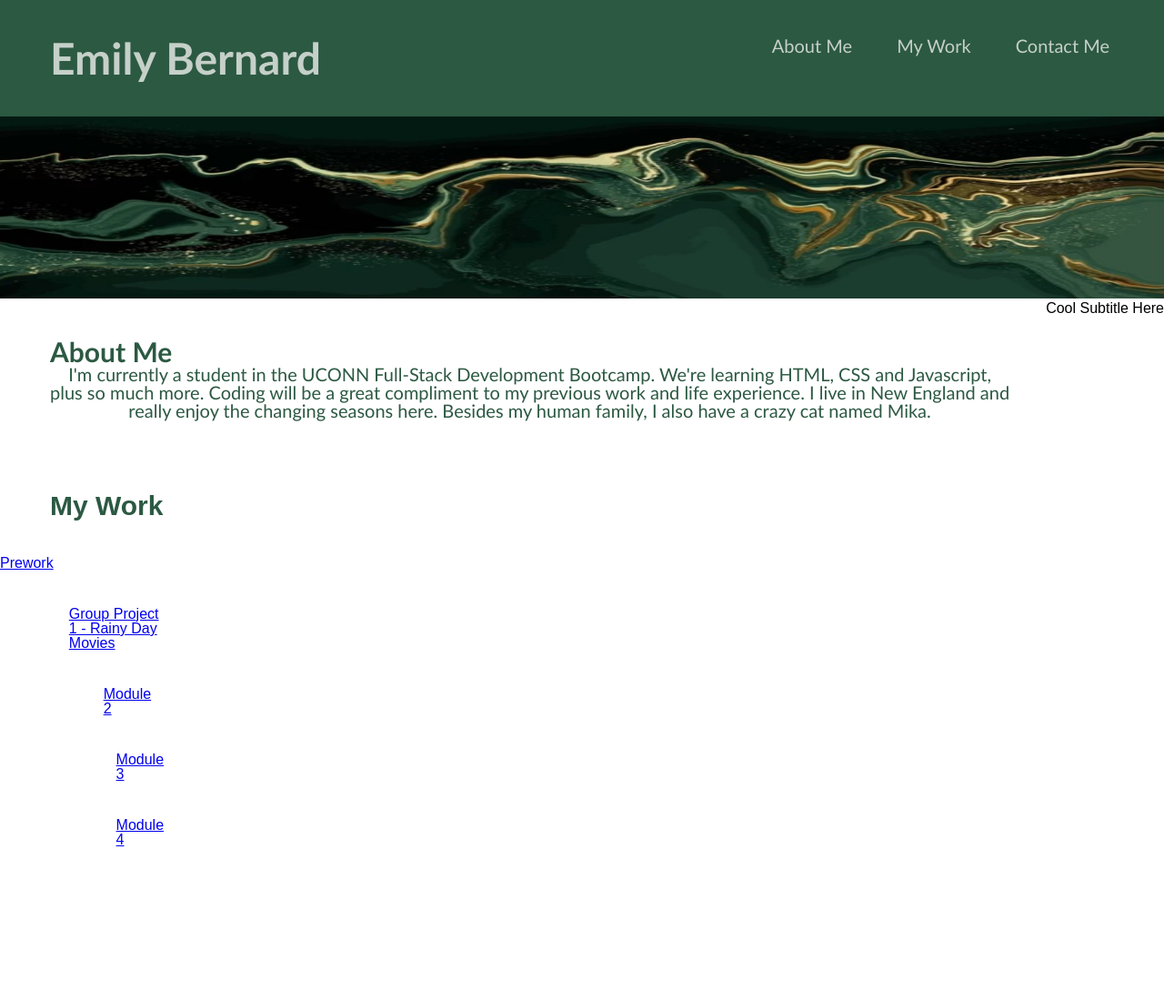
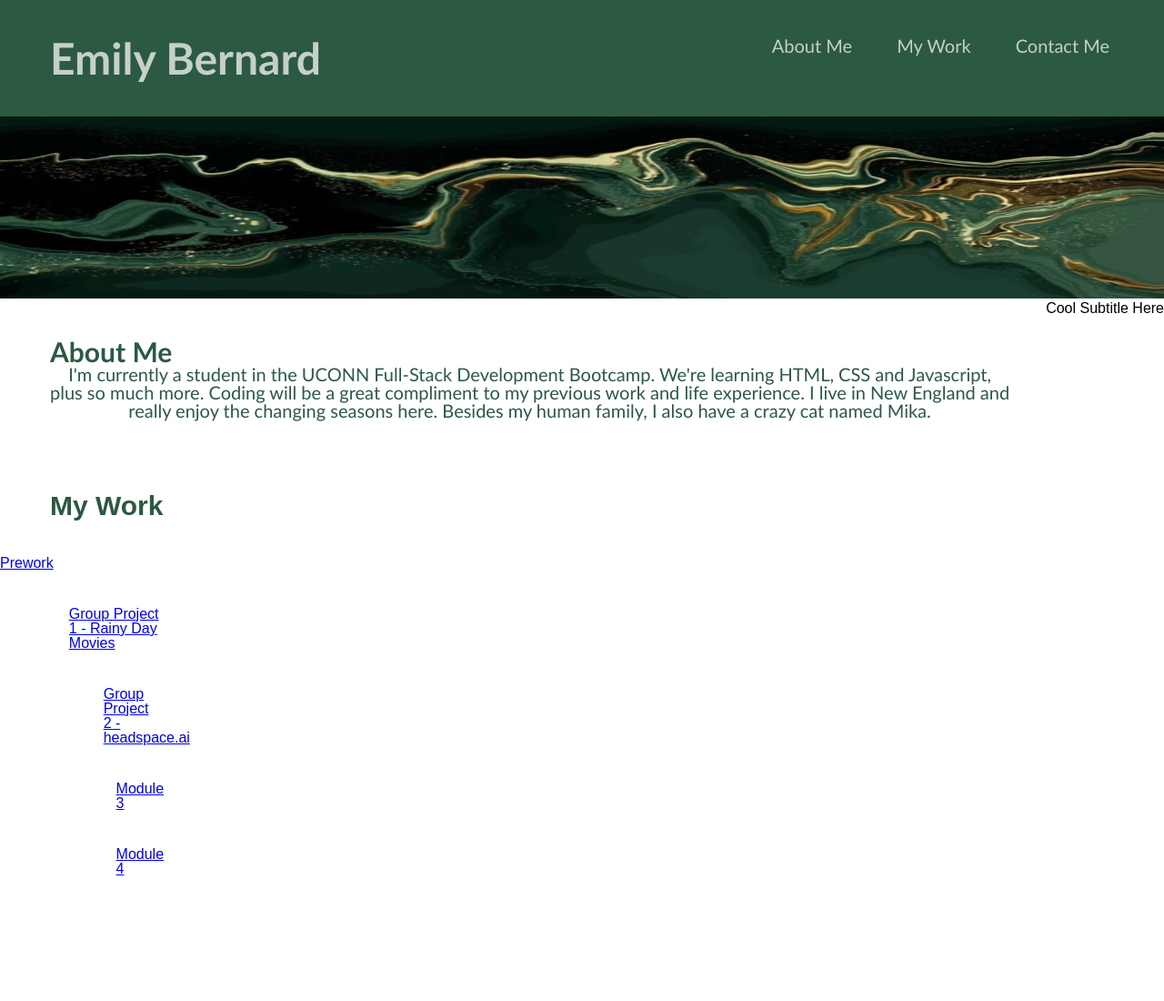
Before and after one commit to EmilyBernard/Module-2-Professional-Portfolio, a plain HTML site: page index.html in a window 1280 px wide. Shown: the top 1100 px of the page at 91% size. Drawn offline with Linux system fonts and the light colour scheme.

Commit message:
added link to deployed headspaceai site

```diff
--- a/index.html
+++ b/index.html
@@ -64,7 +64,7 @@
                 <h2 class="card-header"></h2>
                 <div class="card-body">
              </div>
-        <a href="#">Module 2</a>
+        <a href="https://headspaceai.herokuapp.com/">Group Project 2 - headspace.ai</a>
         <section class="row justify-center">
             <div class="card-column">
               <figure class="card code-card">
```
